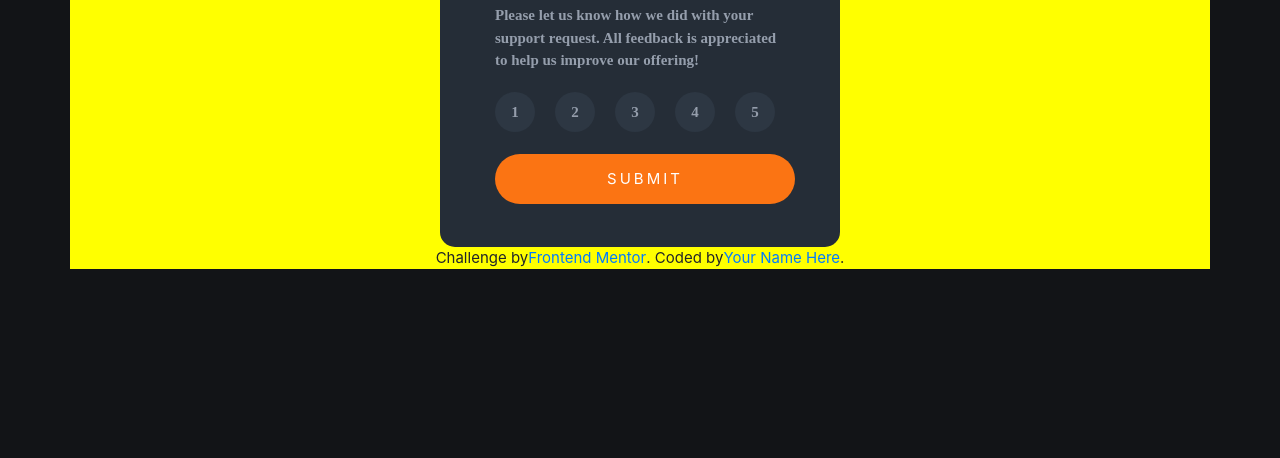
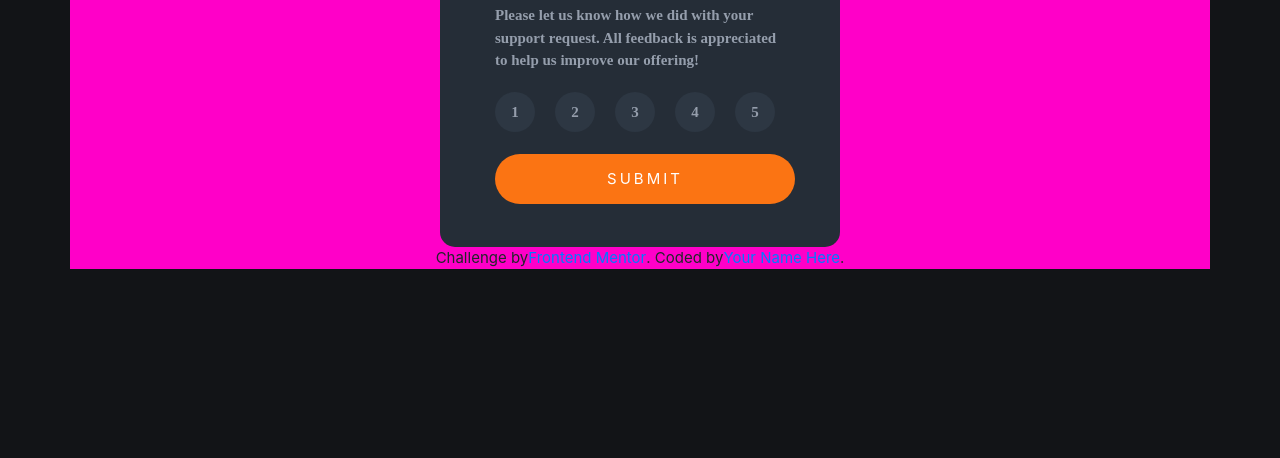
Before and after one commit to berserker1984/projects, a plain HTML site: page index.html in a window 1280 px wide. Shown: the part 342-800 px from the top of the page. Drawn offline with nearby package versions, Linux system fonts and the light colour scheme.

Commit message:
Update style.css

```diff
--- a/style.css
+++ b/style.css
@@ -30,9 +30,11 @@
 
 @media only screen and (min-width:769px) {
     .container{
-        background-color: yellow;
+        background-color: rgb(255, 0, 200);
 
     }
+
+
 }
 
 html{
@@ -111,6 +113,8 @@ h1{
 
 
 }
+
+
 
 .caixa-thakyou {
     padding: 20px;
```
